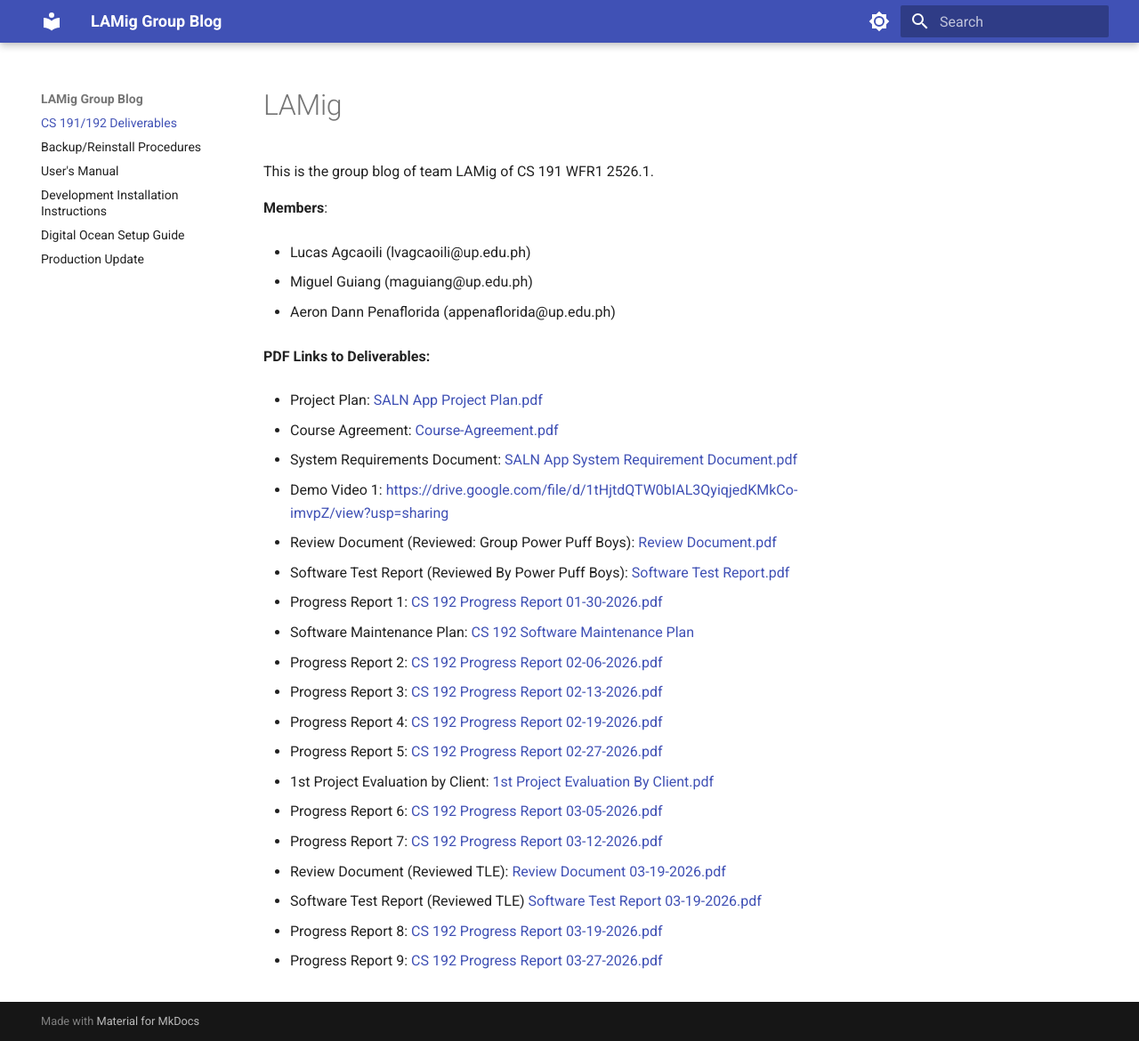
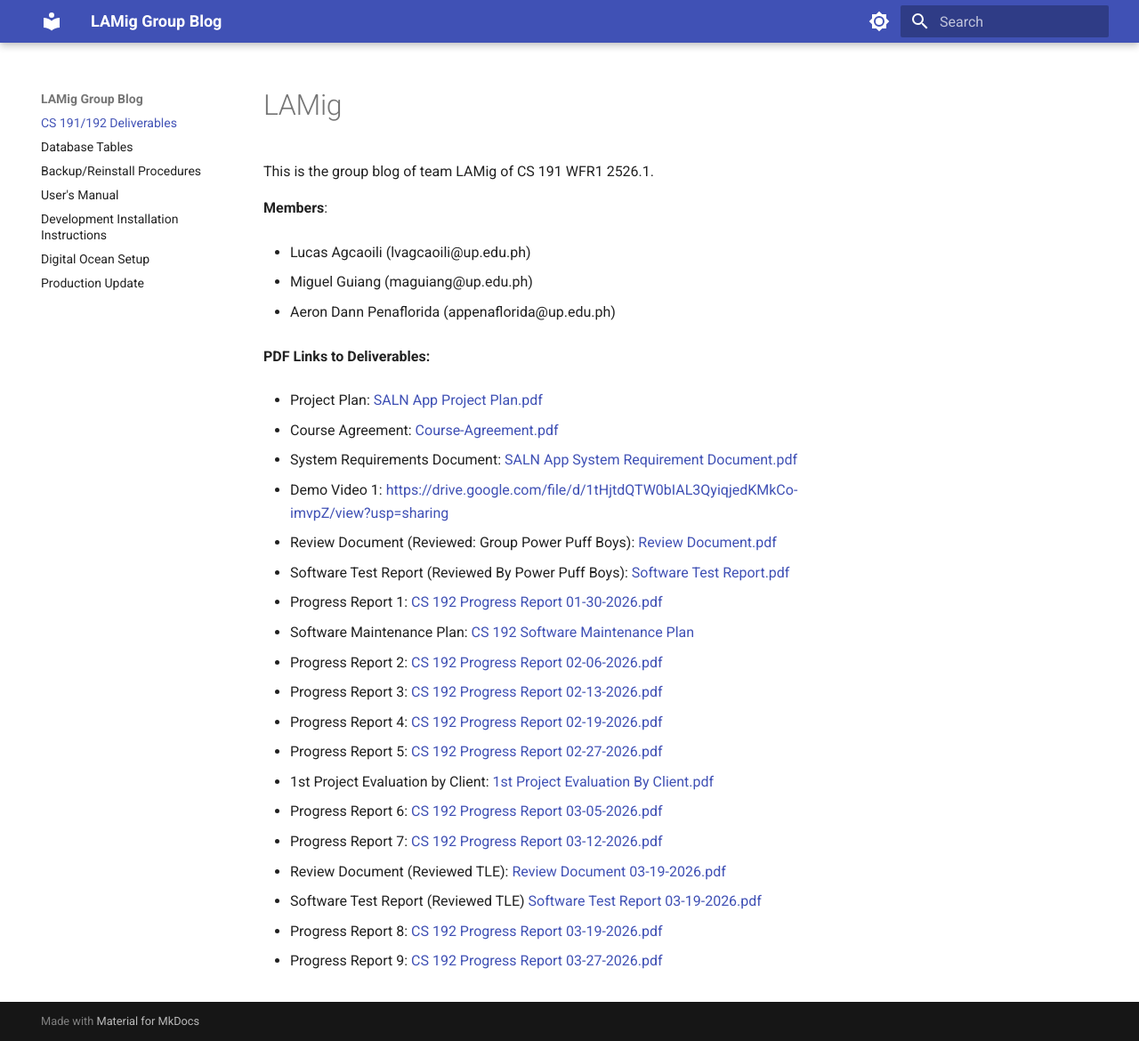
Before and after one commit to SHIROKAMIQQ/cs191-LAMig-GroupBlog, an MkDocs documentation site: the page built from docs/index.md, in a window 1280 px wide and 1170 px high. Shown: the whole window at 89% size. Built offline with MkDocs 1.6.1 and Material for MkDocs 9.7.7, drawn with Linux system fonts in a browser that asks for light colours.

```diff
--- a/mkdocs.yml
+++ b/mkdocs.yml
@@ -2,14 +2,16 @@
 site_url: https://mydomain.org/
 nav:
   - CS 191/192 Deliverables: index.md
+  - Database Tables: Database
   - Backup/Reinstall Procedures: Backup.md
   - User's Manual: UserManual.md
   - Development Installation Instructions: DevInstallation.md
-  - Digital Ocean Setup Guide: DOSetup.md
+  - Digital Ocean Setup: DOSetup.md
   - Production Update: ProdUpdate.md
 theme:
   name: material
   features:
+    - navigation.expand
     - navigation.instant
     - navigation.instant.progress
     - navigation.tracking
```
